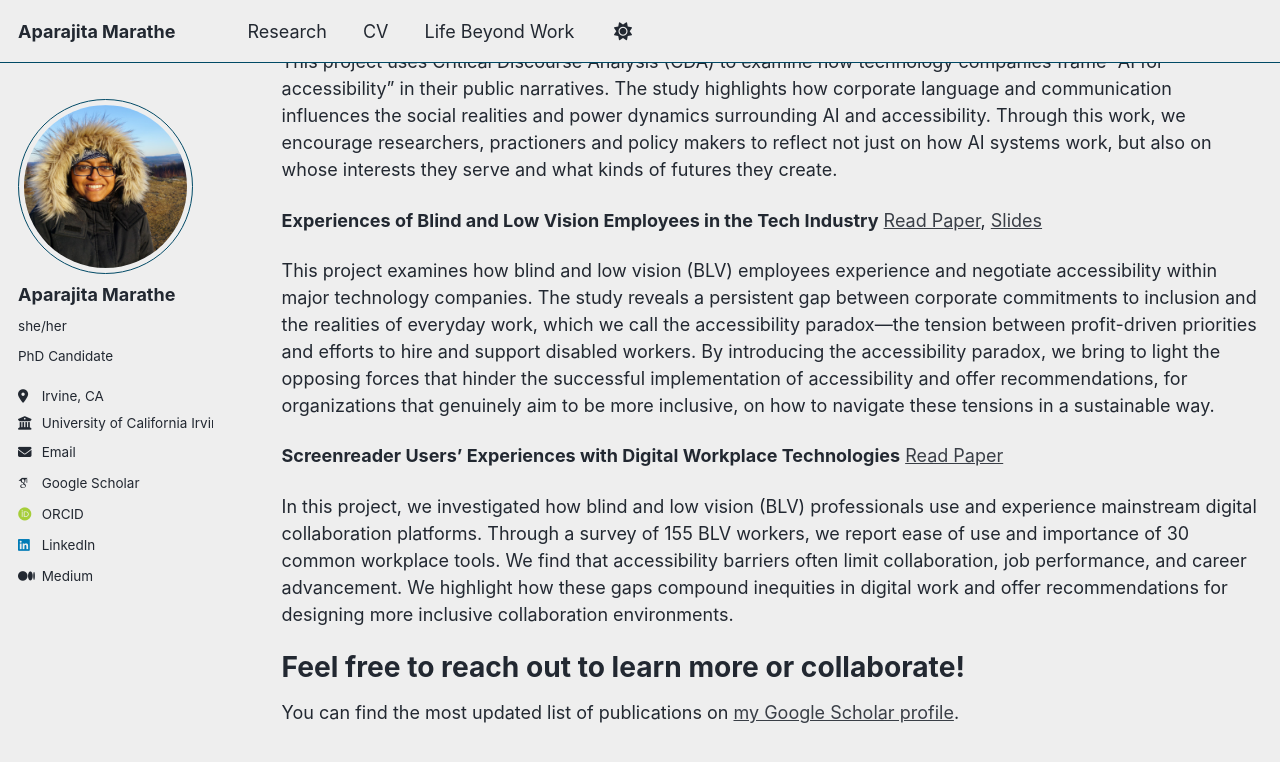
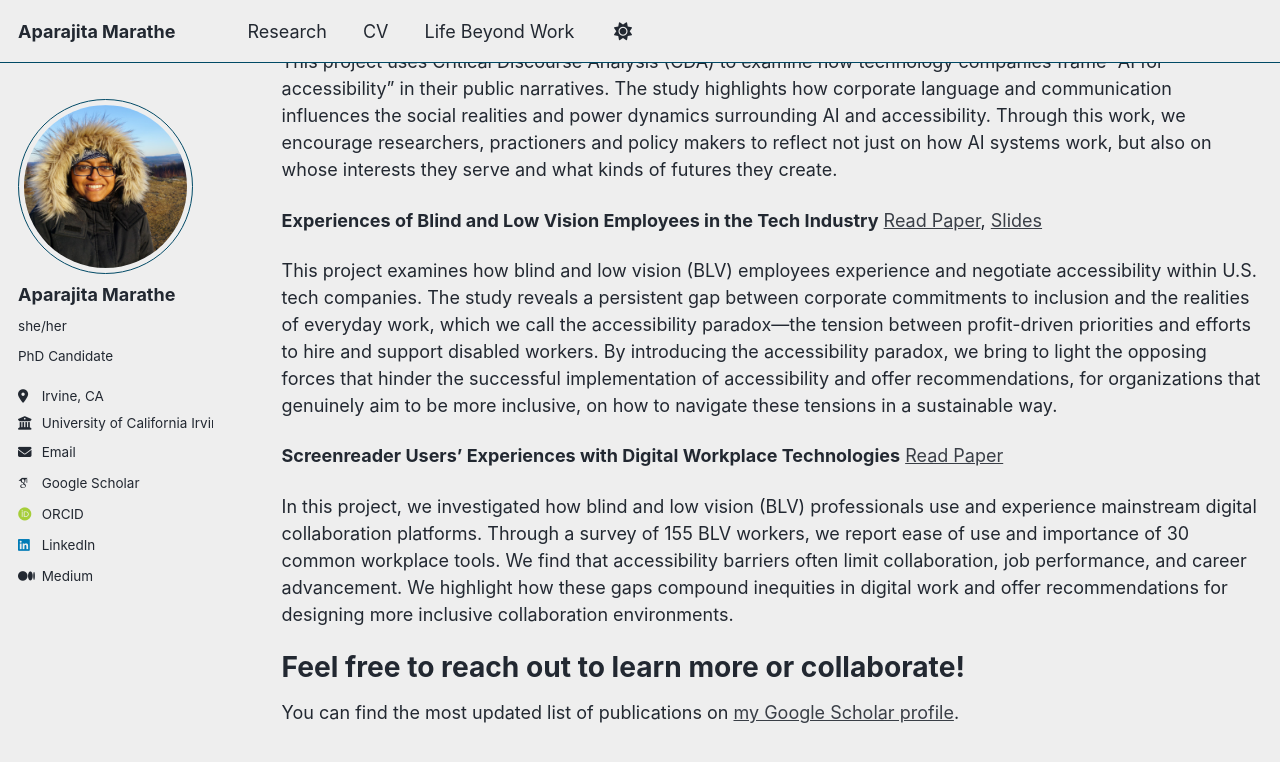
Before and after one commit to aparajitamarathe/aparajitamarathe.github.io, a Jekyll site: the page built from _pages/research.md, in a window 1280 px wide and 900 px high, scrolled down 510 px. Shown: the top 762 px of the window. Built offline with Jekyll 4.4.1, drawn with Linux system fonts in a browser that asks for light colours; some web fonts are replaced.

Commit message:
Update research.md

```diff
--- a/_pages/research.md
+++ b/_pages/research.md
@@ -25,7 +25,7 @@ This project uses Critical Discourse Analysis (CDA) to examine how technology co
 
 **Experiences of Blind and Low Vision Employees in the Tech Industry** [Read Paper](https://dl.acm.org/doi/pdf/10.1145/3757666), [Slides](https://docs.google.com/presentation/d/1TSiNUWi7aaYtgV73s-t8VsxObPuToZadDuilxgqPrD8/edit?usp=sharing)
 
-This project examines how blind and low vision (BLV) employees experience and negotiate accessibility within major technology companies. The study reveals a persistent gap between corporate commitments to inclusion and the realities of everyday work, which we call the accessibility paradox—the tension between profit-driven priorities and efforts to hire and support disabled workers. By introducing the accessibility paradox, we bring to light the opposing forces that hinder the successful implementation of accessibility and offer recommendations, for organizations that genuinely aim to be more inclusive, on how to navigate these tensions in a sustainable way.
+This project examines how blind and low vision (BLV) employees experience and negotiate accessibility within U.S. tech companies. The study reveals a persistent gap between corporate commitments to inclusion and the realities of everyday work, which we call the accessibility paradox—the tension between profit-driven priorities and efforts to hire and support disabled workers. By introducing the accessibility paradox, we bring to light the opposing forces that hinder the successful implementation of accessibility and offer recommendations, for organizations that genuinely aim to be more inclusive, on how to navigate these tensions in a sustainable way.
 
 **Screenreader Users' Experiences with Digital Workplace Technologies** [Read Paper](https://dl.acm.org/doi/pdf/10.1145/3663547.3746332)
 
```
